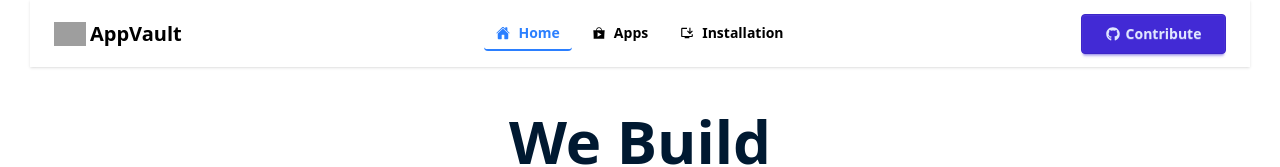
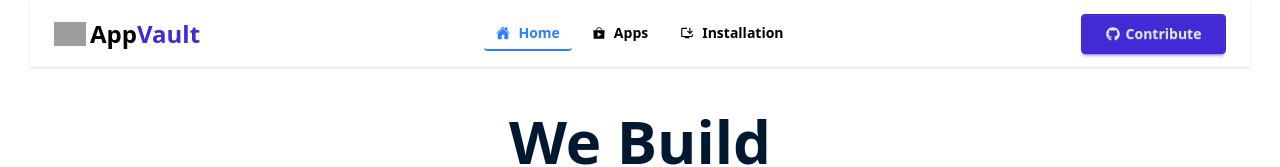
Before and after one commit to AH-Muzahid/App-Center, a React (Vite) app: page / in a window 1280 px wide. Shown: the top 167 px of the page. Built offline with nearby package versions, Linux system fonts and the light colour scheme; grey boxes are pictures that could not be loaded.

Commit message:
logo updated

```diff
--- a/src/Components/Footer.jsx
+++ b/src/Components/Footer.jsx
@@ -6,7 +6,7 @@ const Footer = () => {
       <aside>
         <img className='w-18' src="https://img.icons8.com/ios-filled/500/apple-app-store--v1.png" alt="" />
         <p className="font-semibold text-xl">
-          <p className="font-bold text-2xl">AppVault</p>
+          <p className="font-bold text-2xl">App<span className='text-'>Vault</span></p>
           Providing reliable apps since 2025
         </p>
         <p>Copyright © {new Date().getFullYear()} - All right reserved</p>
--- a/src/Components/Navber.jsx
+++ b/src/Components/Navber.jsx
@@ -27,7 +27,7 @@ const Navber = () => {
 
         <Link to="/" className='flex items-center gap-1'>
           <img className='w-8' src="https://img.icons8.com/color/480/apple-app-store--v1.png" alt="" />
-          <span className=" text-xl font-bold">AppVault</span>
+          <span className=" text-xl md:text-2xl font-bold">App<span className='text-primary'>Vault</span></span>
         </Link>
       </div>
       <div className="navbar-center hidden lg:flex">
```
